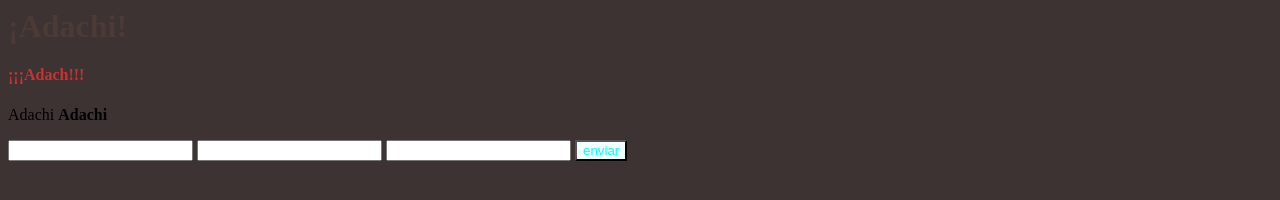
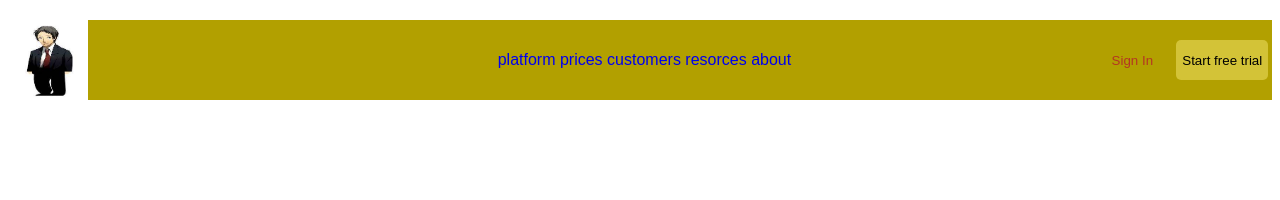
Before and after one commit to Nil-Nemo/ejemplo-2, a plain HTML site: page index.html in a window 1280 px wide. Drawn offline with Linux system fonts and the light colour scheme.

Commit message:
segundo commit

```diff
--- a/estilos.css
+++ b/estilos.css
@@ -1,9 +1,78 @@
-h1 {
- color: #4c3a37;
+.header {
+    margin-top: 20px;
+    font-size: 16px;
+    height: 80px;
+    width: 100%;
+    background-color: #b2a000;
+    font-family: 'Mooli', sans-serif;
 }
-h4 {color:#dc3131e6 }
 
-button {color: aqua;
-    background-color:azure
- }
- body {background-color:#3c3332}
+.header>* {
+    display: inline-block;
+    vertical-align: middle;
+}
+
+.logo {
+    width: 15%;
+    height: 100%
+}
+
+.navbar {
+    width: 70%;
+    text-align: center;
+    color: #952f29;
+    font-weight: 500;
+}
+
+.actions {
+    width: 14%;
+    text-align: right;
+    font-size: 14px;
+    font-weight: 600;
+}
+
+/* Estilos imagenes */
+img {
+    height: 100%;
+}
+
+/* Estilos botones */
+button {
+    background-color: unset;
+    border: unset;
+    min-height: 40px;
+    min-width: 80px;
+    border-radius: 5px;
+    cursor: pointer;
+}
+
+button:hover {
+    background-color: rgba(255, 213, 0, 1);
+}
+
+.primary-button {
+    color: rgb(180, 54, 34);
+}
+
+.secundary-button {
+    background-color: rgb(211, 195, 55);
+}
+
+/* Estilo lista (menu navbar) */
+ul {
+    list-style-type:none ;
+    margin: 0;
+    padding: 0;
+    overflow: hidden;
+}
+
+li {
+    display: inline;
+}
+li:hover {}
+
+li a {
+    display: inline;
+    text-align: center;
+    text-decoration: none;
+}
--- a/index.html
+++ b/index.html
@@ -4,16 +4,46 @@
     <title> Adachi </title>
     <!--aqui va informacion importante peri no visble dentro del navegador-->
 </heads>
+
 <body>
-        <!--esto es lo que va en el navegador web-->
-        <h1>¡Adachi!</h1>
-        <H4>¡¡¡Adach!!!</H4>
-        <p> Adachi <B> Adachi </B> </p>
-    <form>
-        <input type="text">
-        <input type="number">
-        <input type="email">
-        <button type="submit">enviar</button>
-    <form>
+    <header class="header">
+
+        <!-- Logo con link a la página principal -->
+        <a class="logo">
+            <img src="descarga.jpeg" />
+        </a>
+
+        <!-- Menú de navegación -->
+        <nav class="navbar">
+            <li class="class-li">
+                <a href="#platform">platform</a>
+            <li>
+            <li class="class-li">
+                <a href="#prices">prices</a>
+            <li>
+            <li class="class-li">
+                <a href="#customers">customers</a>
+            <li>
+                <li class="class-li">
+                    <a href="#resorces">resorces</a>
+                <li>
+
+            <li class="class-li">
+                <a href="#about">about</a>
+            <li>
+        </nav>
+        <!-- Contenedor de acciones de usuario -->
+        <div class="actions">
+            <button class="primary-button">Sign In</button>
+            <button class="secundary-button">Start free trial</button>
+        </div>
+
+
+    </header>
+
+
+
+
 </body>
+
 </html>
```
Also changed, not shown: descarga.jpeg (added). Lines whose indentation alone changed are shown as unchanged.
